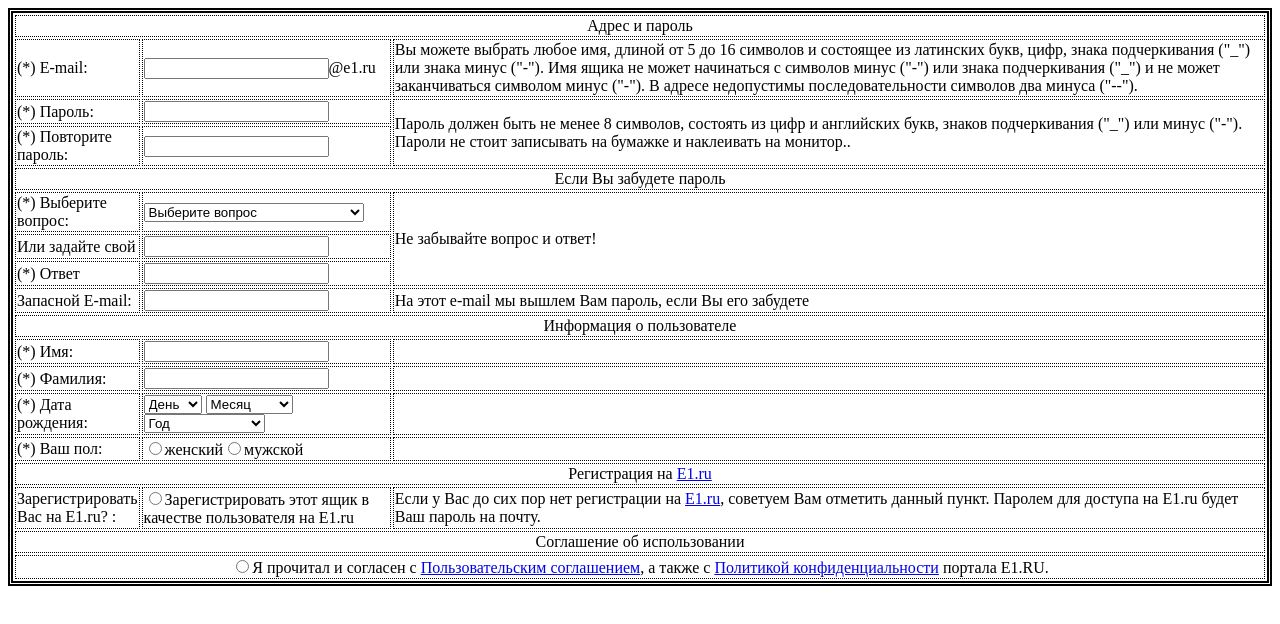
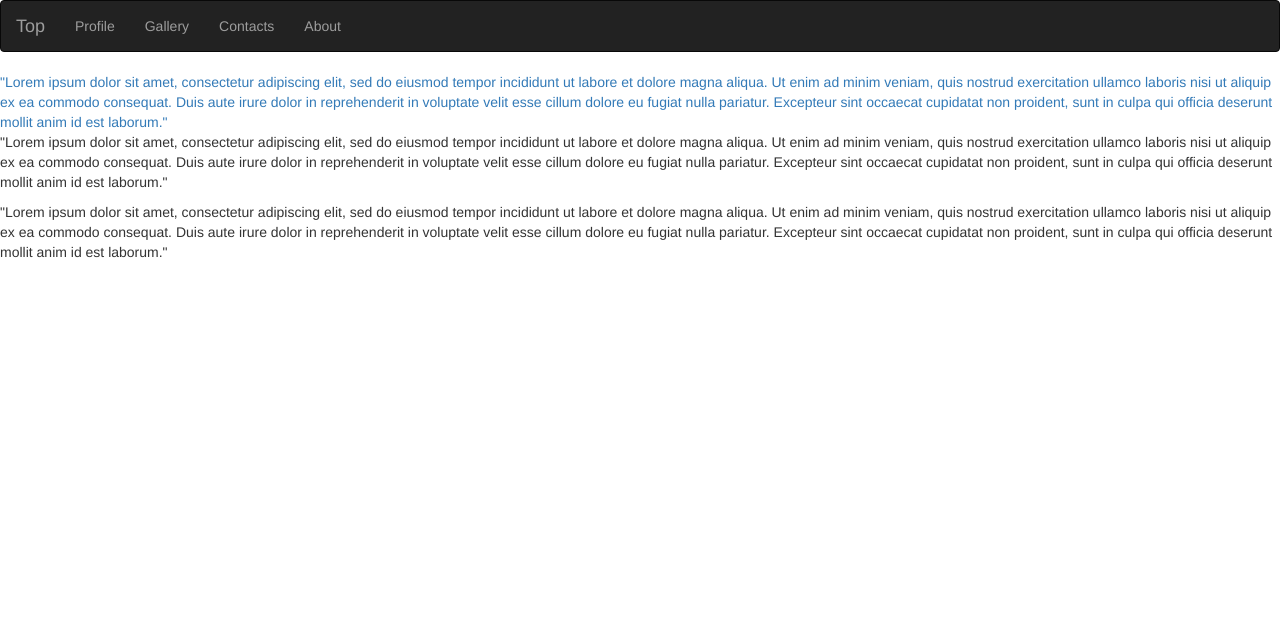
Before and after one commit to zokeer/zokeer.github.io, a plain HTML site: page index.html in a window 1280 px wide. Drawn offline with nearby package versions, Linux system fonts and the light colour scheme.

Commit message:
initial commit

```diff
--- a/index.html
+++ b/index.html
@@ -1,70 +1,42 @@
 <!DOCTYPE html>
-<html>
 <head>
-        <meta charset="utf-8">
-        <title>Регистрация почтового ящика @e1.ru</title>
-        <style>
-        	table
-        	{
-        		border: 5px double black;
-        		background-color:"Honeydew";
-        		height:"100%";
+	<title>
+		Print
+	</title>
+	<meta name="viewport" content="width=device-width, initial-scale=1">
+	<link rel="stylesheet" href="https://maxcdn.bootstrapcdn.com/bootstrap/3.3.7/css/bootstrap.min.css" integrity="sha384-BVYiiSIFeK1dGmJRAkycuHAHRg32OmUcww7on3RYdg4Va+PmSTsz/K68vbdEjh4u" crossorigin="anonymous">
+	<style type="text/css">
+		@media print {
+			#navbar{
+				display: none;
 			}
-        	tr, td{
-                border:1px dotted black;
-        		background-color: "Honeydew";
+			a[href]:after {
+			content: " [" attr(href) "]";
+			}
+			a {
+			text-decoration: none;
+			}
+			p {
+			text-align: justify;
+			}
 		}
 	</style>
 </head>
 <body>
-        <table align="center">
-            <thead align="center">
-                <tr><td colspan="3">Адрес и пароль</td></tr>
-            </thead>
-            <tbody>
-                <tr><td width="10%">(*) E-mail:</td><td width="20%"><input type="text" size="20">@e1.ru</td><td>    Вы можете выбрать любое имя, длиной от 5 до 16 символов и состоящее из латинских букв, цифр, знака подчеркивания ("_") или знака минус ("-"). Имя ящика не может начинаться с символов минус ("-") или знака подчеркивания ("_") и не может заканчиваться символом минус ("-"). В адресе недопустимы последовательности символов два минуса ("--").</td></tr>
-                <tr><td width="10%">(*) Пароль:</td><td width="20%"><input type="text" size="20"></td><td rowspan="2">Пароль должен быть не менее 8 символов, состоять из цифр и английских букв, знаков подчеркивания ("_") или минус ("-"). Пароли не стоит записывать на бумажке и наклеивать на монитор..</td></tr>
-                <tr><td width="10%">(*) Повторите пароль:</td><td width="20%"><input type="text" size="20"></td></tr>
-                <tr><td colspan="3" align="center">Если Вы забудете пароль</td></tr>
-                <tr><td width="10%">(*) Выберите вопрос:</td>
-                <td> <select>
-                         <option disabled selected="selected">Выберите вопрос</option>
-                         <option>Девичья фамилия Вашей мамы</option>
-                         <option>Любимый цвет</option>
-                     </select>
-                </td>
-                <td rowspan="3">Не забывайте вопрос и ответ!</td></tr>
-                <tr><td width="10%">Или задайте свой</td><td width="20%"><input type="text" size="20"></td></tr>
-                <tr><td width="10%">(*) Ответ</td><td width="20%"><input type="text" size="20"></td></tr>
-                <tr><td width="10%">Запасной E-mail:</td><td width="20%"><input type="text" size="20"></td><td> На этот e-mail мы вышлем Вам пароль, если Вы его забудете</td></tr>
-                <tr><td colspan="3" align="center">Информация о пользователе</td></tr>
-                <tr><td width="10%">(*) Имя:</td><td width="20%"><input type="text" size="20"></td><td></td></tr>
-                <tr><td width="10%">(*) Фамилия:</td><td width="20%"><input type="text" size="20"></td><td></td></tr>
-                <tr><td width="10%">(*) Дата рождения:</td>
-                <td> <select>
-                         <option disabled selected="selected">День</option>
-                         <option>1</option>
-                         <option>2</option>
-                         <option>много</option>
-                     </select>
-                     <select>
-                      <option disabled selected="selected">Месяц</option>
-                         <option>Январь</option>
-                         <option>не Январь</option>
-                    </select>
-                    <select>
-                         <option disabled selected="selected">Год</option>
-                         <option>основание Руси</option>
-                         <option>Путиновщина</option>
-                         <option>Покемон ГО</option>
-                    </select>
-                </td><td></td></tr>
-                <tr><td width="10%">(*) Ваш пол:</td><td><form><input type="radio" name="sex">женский<input type="radio" name="sex">мужской</form></td><td></td></tr>
-                <tr><td colspan="3" align="center">Регистрация на <a href="http://www.e1.ru/">E1.ru</a></td></tr>
-                <tr><td width="10%">Зарегистрировать Вас на E1.ru? :</td><td><input type="radio">Зарегистрировать этот ящик в качестве пользователя на E1.ru</td><td>Если у Вас до сих пор нет регистрации на <a href="http://www.e1.ru/mye1/">E1.ru</a>, советуем Вам отметить данный пункт. Паролем для доступа на E1.ru будет Ваш пароль на почту.</td></tr>
-                <tr><td colspan="3" align="center">Соглашение об использовании</td></tr>
-                <tr><td colspan="3" align="center"><input type="radio">Я прочитал и согласен с <a href="http://support.e1.ru/help/3208/3228/">Пользовательским соглашением</a>, а также с <a href="http://support.e1.ru/help/3208/3348">Политикой конфиденциальности</a> портала E1.RU.</td></tr>
-            </tbody>
-        </table>
+	<nav class="navbar navbar-inverse">
+      <div class="container-fluid">
+	    <div class="navbar-header">
+	      <a class="navbar-brand" href="#top_page">Top</a>
+	    </div>
+	    <ul class="nav navbar-nav">
+	      <li><a href="#profile">Profile</a></li>
+	      <li><a href="#gallery">Gallery</a></li>
+	      <li><a href="#contacts">Contacts</a></li>
+	      <li><a href="#about">About</a></li>
+	    </ul>
+	  </div>
+    </nav>
+	<a href="http://samyitupoi.narod.ru/">"Lorem ipsum dolor sit amet, consectetur adipiscing elit, sed do eiusmod tempor incididunt ut labore et dolore magna aliqua. Ut enim ad minim veniam, quis nostrud exercitation ullamco laboris nisi ut aliquip ex ea commodo consequat. Duis aute irure dolor in reprehenderit in voluptate velit esse cillum dolore eu fugiat nulla pariatur. Excepteur sint occaecat cupidatat non proident, sunt in culpa qui officia deserunt mollit anim id est laborum."</a>
+	<p>"Lorem ipsum dolor sit amet, consectetur adipiscing elit, sed do eiusmod tempor incididunt ut labore et dolore magna aliqua. Ut enim ad minim veniam, quis nostrud exercitation ullamco laboris nisi ut aliquip ex ea commodo consequat. Duis aute irure dolor in reprehenderit in voluptate velit esse cillum dolore eu fugiat nulla pariatur. Excepteur sint occaecat cupidatat non proident, sunt in culpa qui officia deserunt mollit anim id est laborum."</p>
+	"Lorem ipsum dolor sit amet, consectetur adipiscing elit, sed do eiusmod tempor incididunt ut labore et dolore magna aliqua. Ut enim ad minim veniam, quis nostrud exercitation ullamco laboris nisi ut aliquip ex ea commodo consequat. Duis aute irure dolor in reprehenderit in voluptate velit esse cillum dolore eu fugiat nulla pariatur. Excepteur sint occaecat cupidatat non proident, sunt in culpa qui officia deserunt mollit anim id est laborum."
 </body>
-</html>
```
Lines whose indentation alone changed are shown as unchanged.
